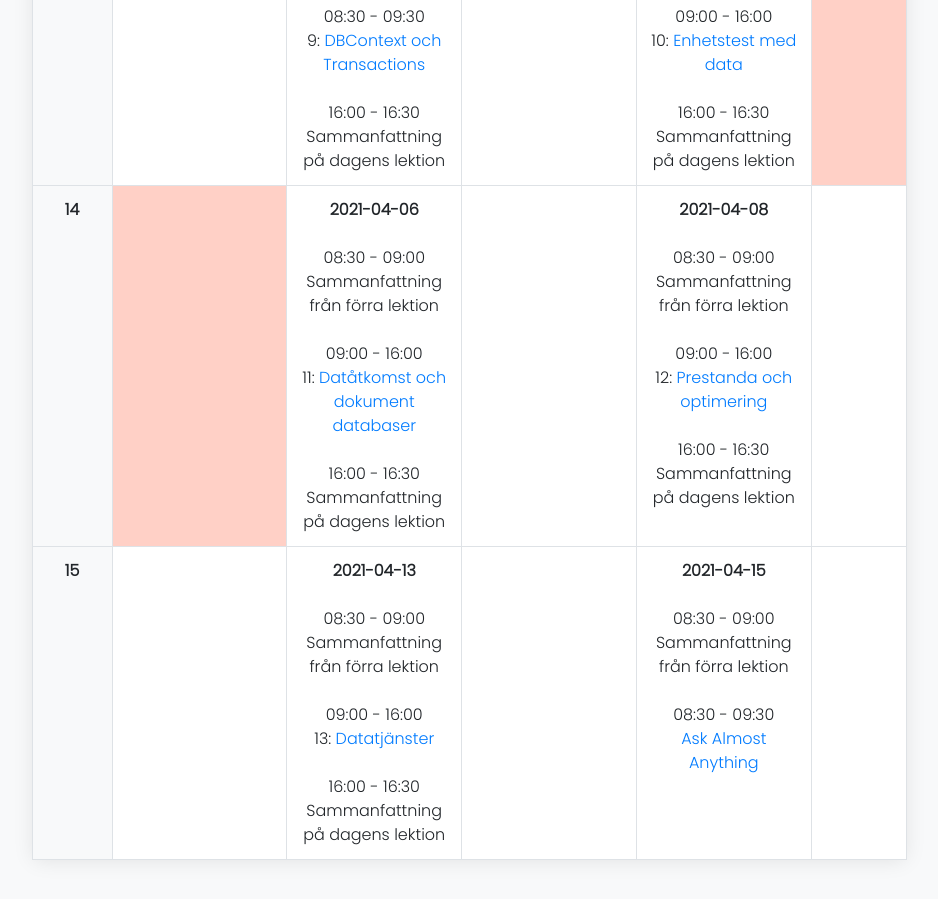
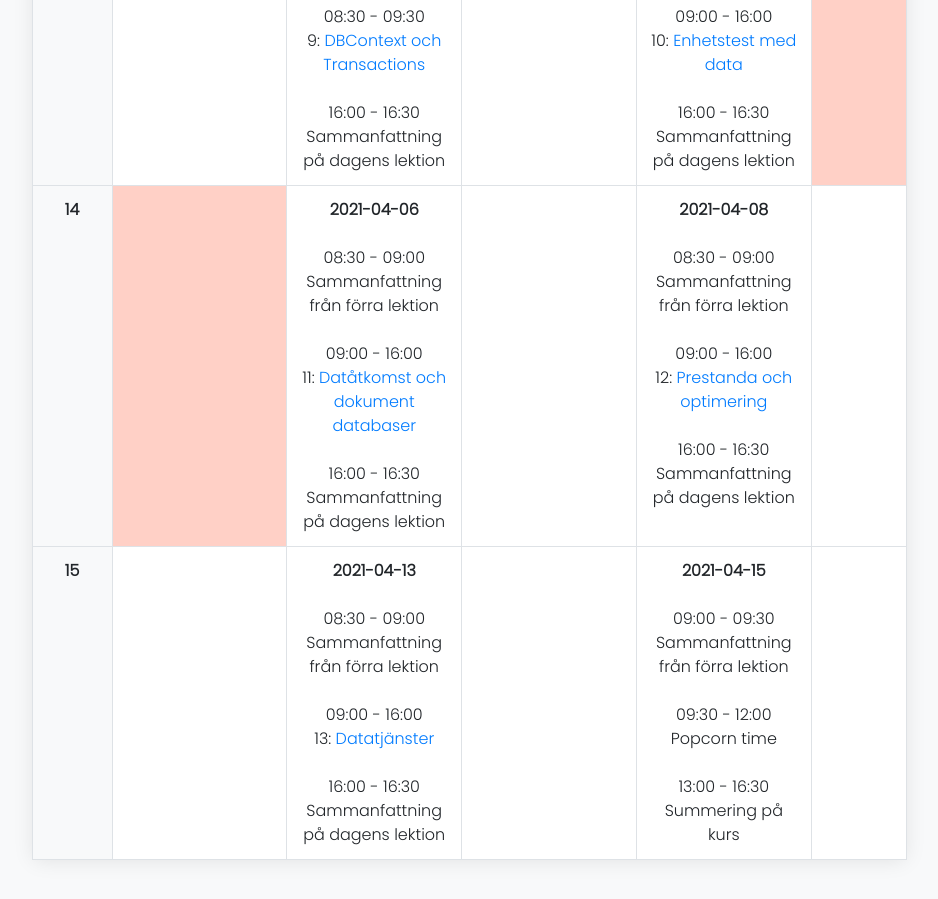
Before and after one commit to PGVSNH20/PGVSNH20-dataatkomst, a Jekyll site: the page built from schedule.md, in a window 1280 px wide and 900 px high, scrolled down 2299 px. Shown: the whole window, without its empty margins (171-1109 px from the left). Built offline with Jekyll 4.4.1, drawn with Linux system fonts in a browser that asks for light colours; nearby versions of some CDN libraries.

Commit message:
updates final lecture

```diff
--- a/_data/schedule.yml
+++ b/_data/schedule.yml
@@ -434,14 +434,19 @@ weeks:
       title: "Sammanfattning från förra lektion "
       titleEn: "Summary of previous lecure and start of day"
       description: "Är där frågor sen förra lektion? Boarding card"
-      start-full: 20210415T083000
-      end-full: 20210415T090000
+      start-full: 20210415T090000
+      end-full: 20210415T093000
+    - activity: excerise
+      title: "Popcorn time"
+      titleEn: "Introduction"
+      description: "TBA"
+      start-full: 20210415T093000
+      end-full: 20210415T120000
     - activity: lecture
-      title: "Ask Almost Anything"
+      title: "Summering på kurs"
       titleEn: "Introduction"
-      slug: aaa/1
       description: "TBA"
-      start-full: 20210415T083000
-      end-full: 20210415T093000
+      start-full: 20210415T130000
+      end-full: 20210415T163000
   - day: 2021-04-16
     weekday: "Fredag"
```
